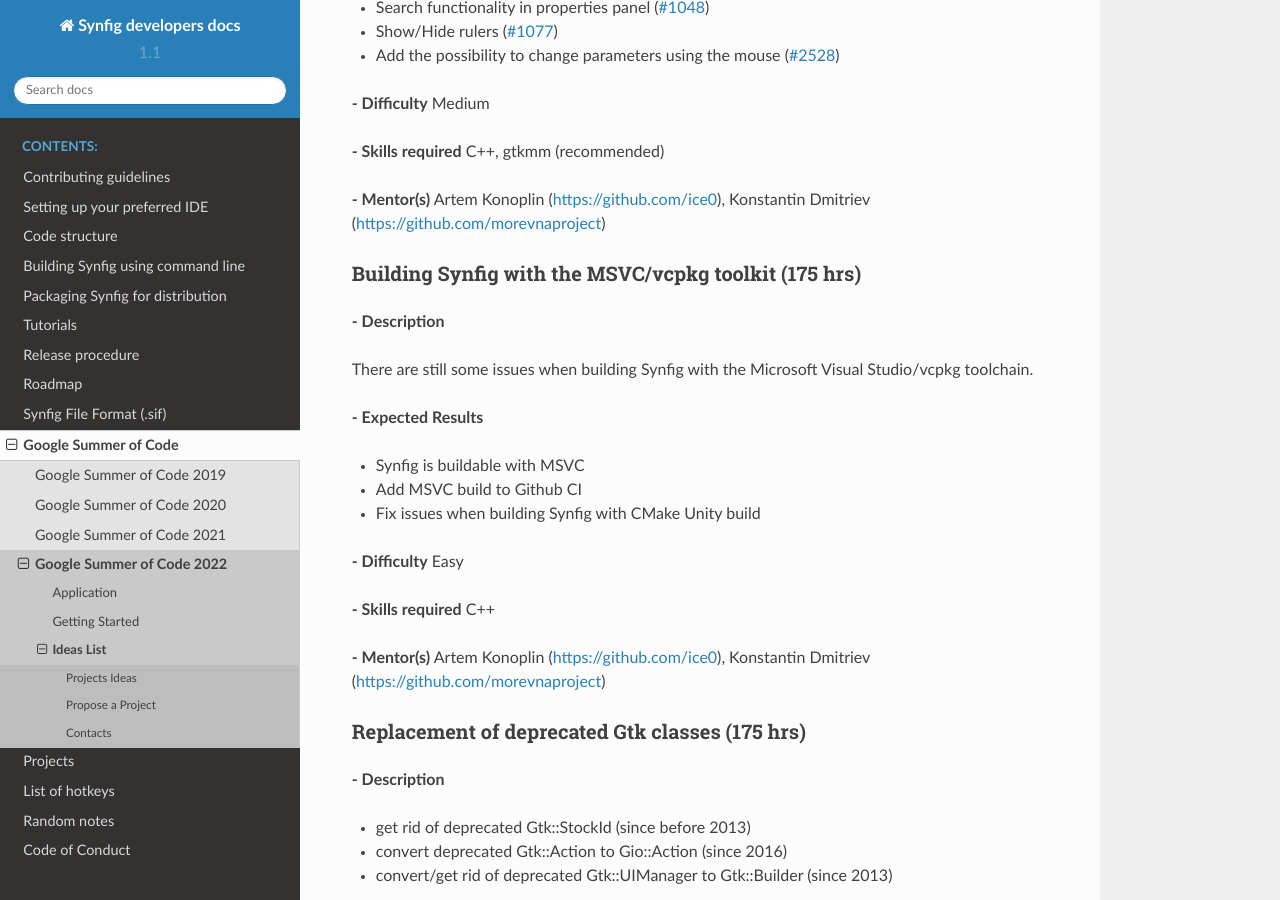
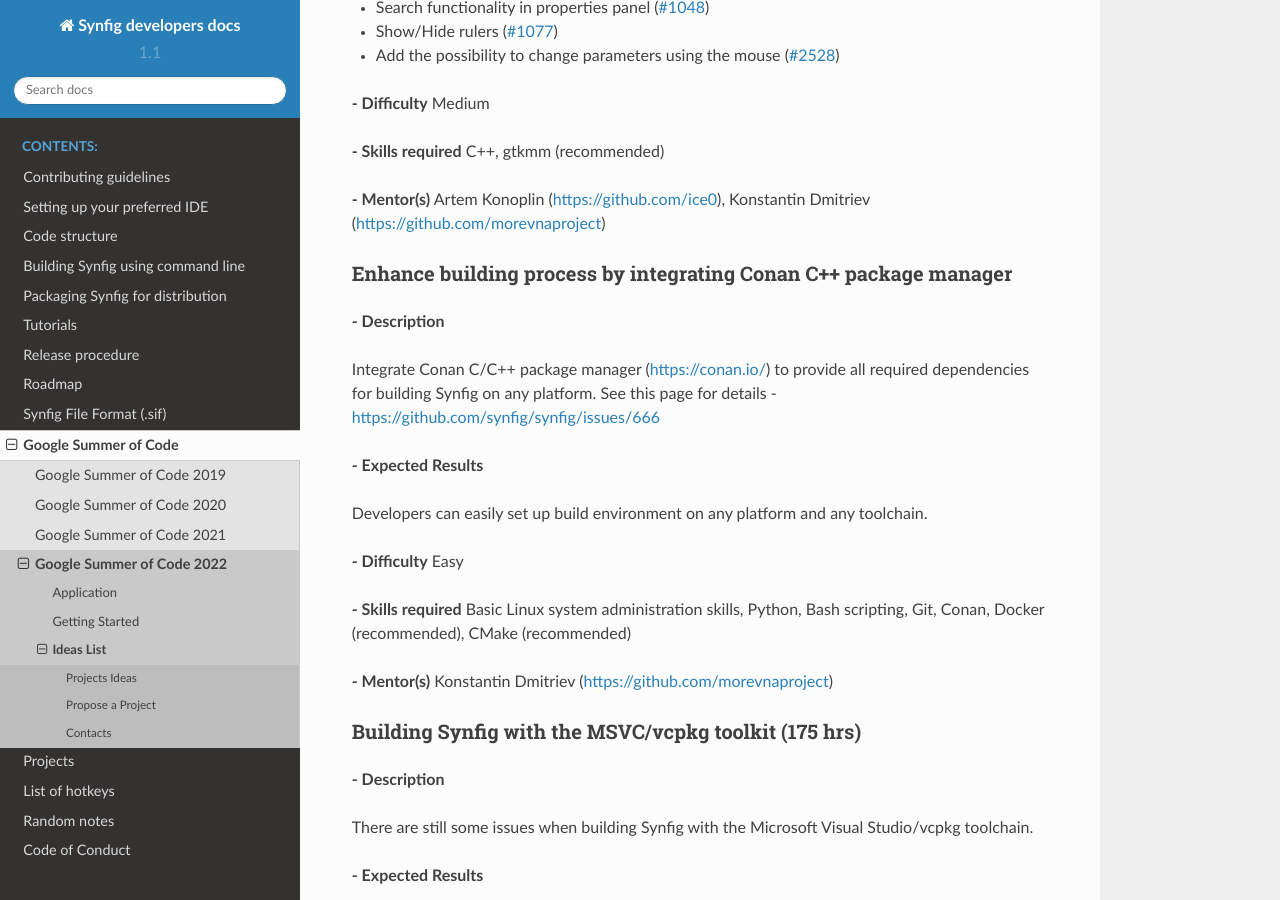
Before and after one commit to synfig/synfig-docs-dev, a Sphinx documentation site: the page built from docs/gsoc/2022/ideas.rst, in a window 1280 px wide and 900 px high, scrolled down 750 px. Built offline with Sphinx 7.4.7 and the Read the Docs theme 2.0.0, drawn with Linux system fonts in a browser that asks for light colours.

Commit message:
Ideas List: Add Conan integration idea (#84)

```diff
--- a/docs/gsoc/2022/ideas.rst
+++ b/docs/gsoc/2022/ideas.rst
@@ -34,6 +34,23 @@
 **- Skills required** C++, gtkmm (recommended)
 
 **- Mentor(s)** Artem Konoplin (https://github.com/ice0), Konstantin Dmitriev (https://github.com/morevnaproject)
+
+Enhance building process by integrating Conan C++ package manager
+~~~~~~~~~~~~~~~~~~~~~~~~~~~~~~~~~~~~~~~~~~~~~~~~~~~~~~~~~~~~~~~~~~~
+
+**- Description**
+
+Integrate Conan C/C++ package manager (https://conan.io/) to provide all required dependencies for building Synfig on any platform. See this page for details - https://github.com/synfig/synfig/issues/666
+
+**- Expected Results**
+
+Developers can easily set up build environment on any platform and any toolchain.
+
+**- Difficulty** Easy
+
+**- Skills required** Basic Linux system administration skills, Python, Bash scripting, Git, Conan, Docker (recommended), CMake (recommended)
+
+**- Mentor(s)** Konstantin Dmitriev (https://github.com/morevnaproject)
 
 
 Building Synfig with the MSVC/vcpkg toolkit (175 hrs)
```
